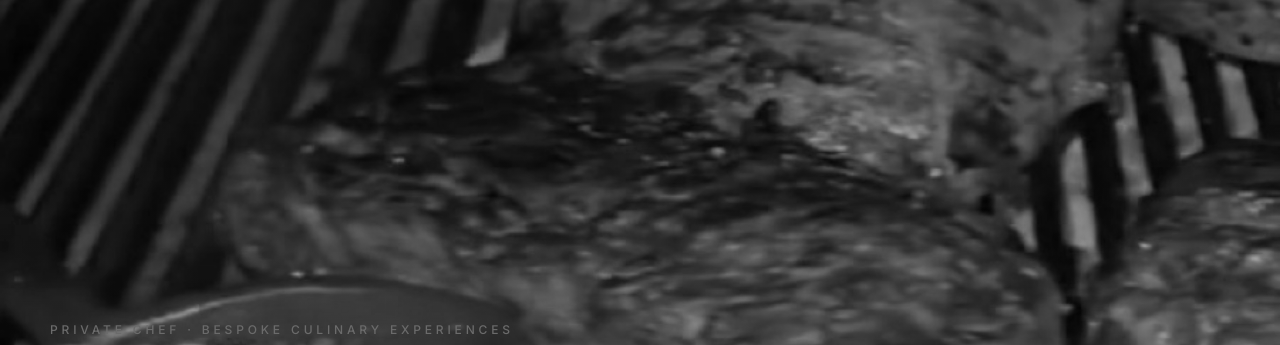
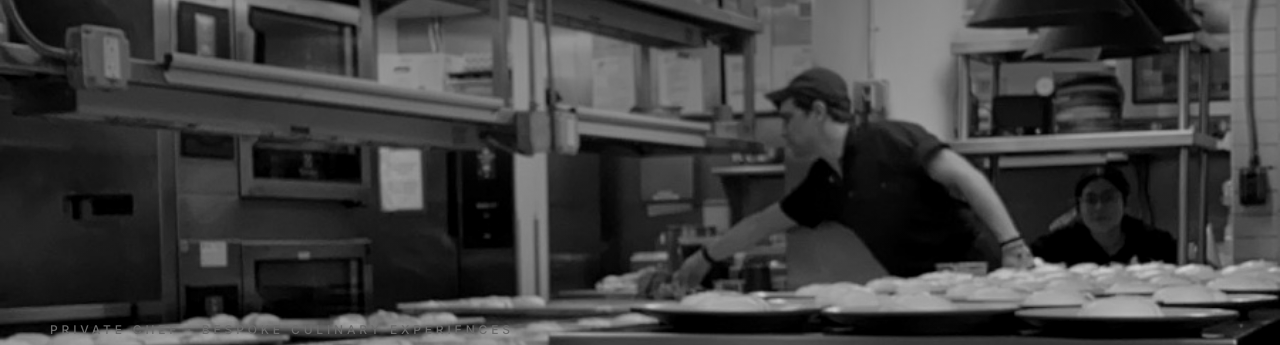
Before and after one commit to RonTuretzky/test-website, a plain HTML site: page index.html in a window 1280 px wide. Shown: the part 62-407 px from the top of the page. Drawn offline with nearby package versions, Linux system fonts and the light colour scheme.

Commit message:
Remove Instagram overlays from gallery photos; swap header to kitchen-service shot

```diff
--- a/index.html
+++ b/index.html
@@ -151,7 +151,7 @@
 </nav>
 
 <header class="hero" id="top">
-  <div class="bg"><img src="img/frame__2025-11-17_01-20-08_UTC__t1s.jpg" alt="Live-fire grilling — steaks and blood sausage over coals"></div>
+  <div class="bg"><img src="img/photo__2023-04-16_00-49-01_UTC.jpg" alt="Chef plating during service in a professional kitchen"></div>
   <div class="inner">
     <div class="wrap">
       <div class="eyebrow kick">Private Chef · Bespoke Culinary Experiences</div>
@@ -273,7 +273,7 @@
 </div>
 
 <script>
-const GALLERY = ["frame__2024-02-05_03-57-51_UTC__t2s.jpg","frame__2024-02-05_03-58-01_UTC__t3s.jpg","frame__2024-02-05_03-58-01_UTC__t7s.jpg","frame__2024-02-05_03-58-14_UTC__t11s.jpg","frame__2025-10-28_21-54-18_UTC__t12s.jpg","frame__2025-10-28_21-54-18_UTC__t16s.jpg","frame__2025-10-29_16-48-22_UTC__t4s.jpg","frame__2025-10-30_00-23-43_UTC__t12s.jpg","frame__2025-11-17_01-20-08_UTC__t1s.jpg","photo__2022-09-06_02-04-32_UTC.jpg","photo__2022-09-12_00-29-17_UTC.jpg","photo__2022-09-12_00-35-35_UTC.jpg","photo__2022-12-19_01-32-03_UTC.jpg","photo__2023-01-01_22-02-54_UTC.jpg","photo__2023-01-02_20-39-02_UTC.jpg","photo__2023-02-03_14-18-15_UTC.jpg","photo__2023-02-19_03-26-04_UTC.jpg","photo__2023-03-27_20-50-30_UTC.jpg","photo__2023-04-16_00-49-01_UTC.jpg","photo__2023-05-20_01-18-17_UTC.jpg","photo__2023-11-13_21-03-42_UTC.jpg","photo__2023-11-13_21-53-50_UTC.jpg","photo__2023-11-15_17-52-05_UTC.jpg","photo__2024-01-06_04-25-53_UTC.jpg","photo__2025-10-28_19-21-45_UTC.jpg","photo__2026-02-11_21-02-08_UTC.jpg","mh__1588BCDB-7D85-4D62-BFAD-D45DA0202AA6.jpg","mh__16940394-3832-48A6-989F-57F025F655CD.jpg","mh__23E0B212-AF03-43A9-AFD4-C9867A7C5BF6.jpg","mh__68F7EEB7-52AB-41BB-91F3-012B5F25D555.jpg","mh__IMG_2378.jpg","mh__IMG_3974.jpg","mh__IMG_4410.jpg","mh__IMG_5034.jpg","mh__IMG_6444.jpg","mh__IMG_6445.jpg","mh__IMG_6446.jpg","mh__IMG_6447.jpg","mh__IMG_7748.jpg"];
+const GALLERY = ["frame__2024-02-05_03-58-01_UTC__t3s.jpg","frame__2024-02-05_03-58-01_UTC__t7s.jpg","frame__2024-02-05_03-58-14_UTC__t11s.jpg","frame__2025-10-28_21-54-18_UTC__t12s.jpg","frame__2025-10-28_21-54-18_UTC__t16s.jpg","frame__2025-10-29_16-48-22_UTC__t4s.jpg","frame__2025-10-30_00-23-43_UTC__t12s.jpg","frame__2025-11-17_01-20-08_UTC__t1s.jpg","photo__2022-09-06_02-04-32_UTC.jpg","photo__2022-09-12_00-29-17_UTC.jpg","photo__2022-09-12_00-35-35_UTC.jpg","photo__2022-12-19_01-32-03_UTC.jpg","photo__2023-01-01_22-02-54_UTC.jpg","photo__2023-01-02_20-39-02_UTC.jpg","photo__2023-02-19_03-26-04_UTC.jpg","photo__2023-03-27_20-50-30_UTC.jpg","photo__2023-04-16_00-49-01_UTC.jpg","photo__2023-05-20_01-18-17_UTC.jpg","photo__2023-11-13_21-03-42_UTC.jpg","photo__2023-11-13_21-53-50_UTC.jpg","photo__2023-11-15_17-52-05_UTC.jpg","photo__2024-01-06_04-25-53_UTC.jpg","photo__2025-10-28_19-21-45_UTC.jpg","photo__2026-02-11_21-02-08_UTC.jpg","mh__1588BCDB-7D85-4D62-BFAD-D45DA0202AA6.jpg","mh__16940394-3832-48A6-989F-57F025F655CD.jpg","mh__23E0B212-AF03-43A9-AFD4-C9867A7C5BF6.jpg","mh__68F7EEB7-52AB-41BB-91F3-012B5F25D555.jpg","mh__IMG_2378.jpg","mh__IMG_3974.jpg","mh__IMG_4410.jpg","mh__IMG_5034.jpg","mh__IMG_6444.jpg","mh__IMG_6445.jpg","mh__IMG_6446.jpg","mh__IMG_6447.jpg","mh__IMG_7748.jpg"];
 
 // build grid
 const grid=document.getElementById('grid');
```
Also changed, not shown: img/frame__2024-02-05_03-58-01_UTC__t3s.jpg, img/frame__2024-02-05_03-58-01_UTC__t7s.jpg, img/frame__2024-02-05_03-58-14_UTC__t11s.jpg, img/frame__2025-10-28_21-54-18_UTC__t12s.jpg, img/photo__2022-09-06_02-04-32_UTC.jpg, img/photo__2023-01-01_22-02-54_UTC.jpg, img/photo__2023-01-02_20-39-02_UTC.jpg, img/photo__2023-02-03_14-18-15_UTC.jpg, img/photo__2023-03-27_20-50-30_UTC.jpg, img/photo__2023-05-20_01-18-17_UTC.jpg.
